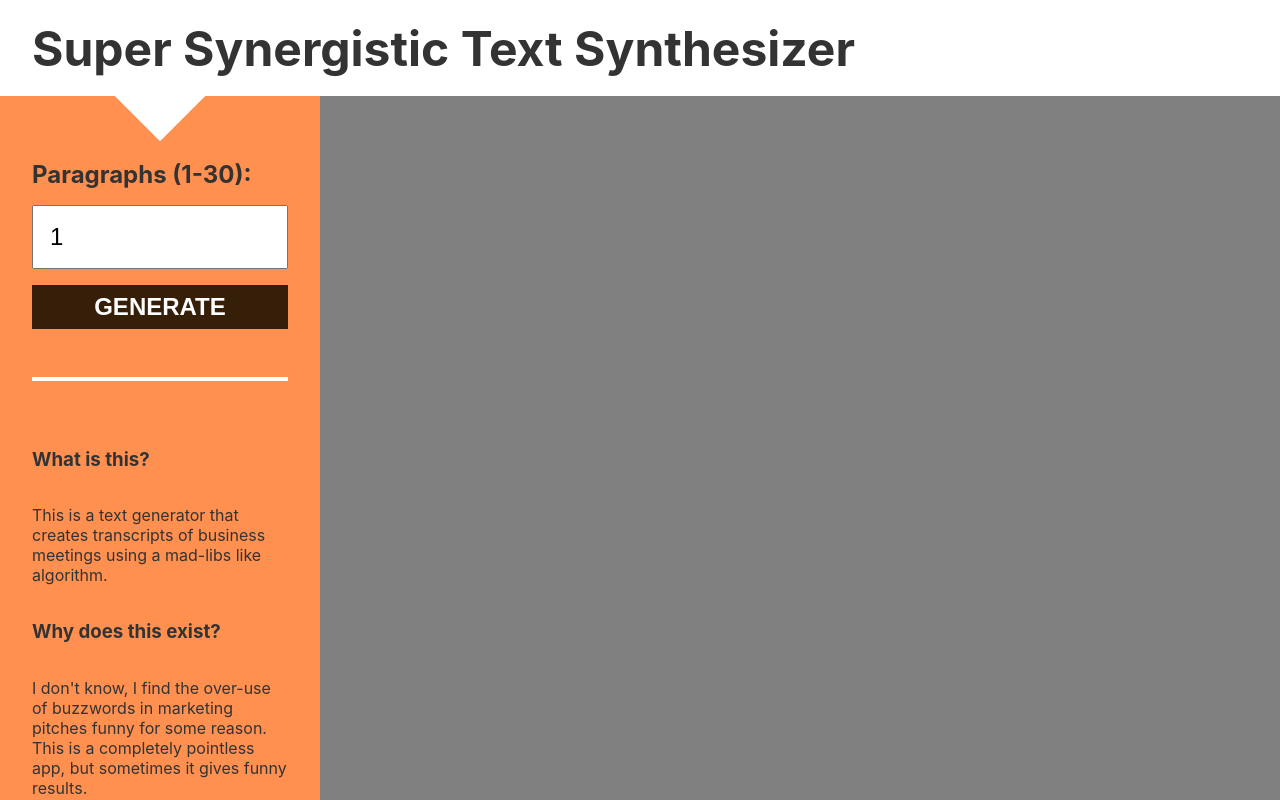
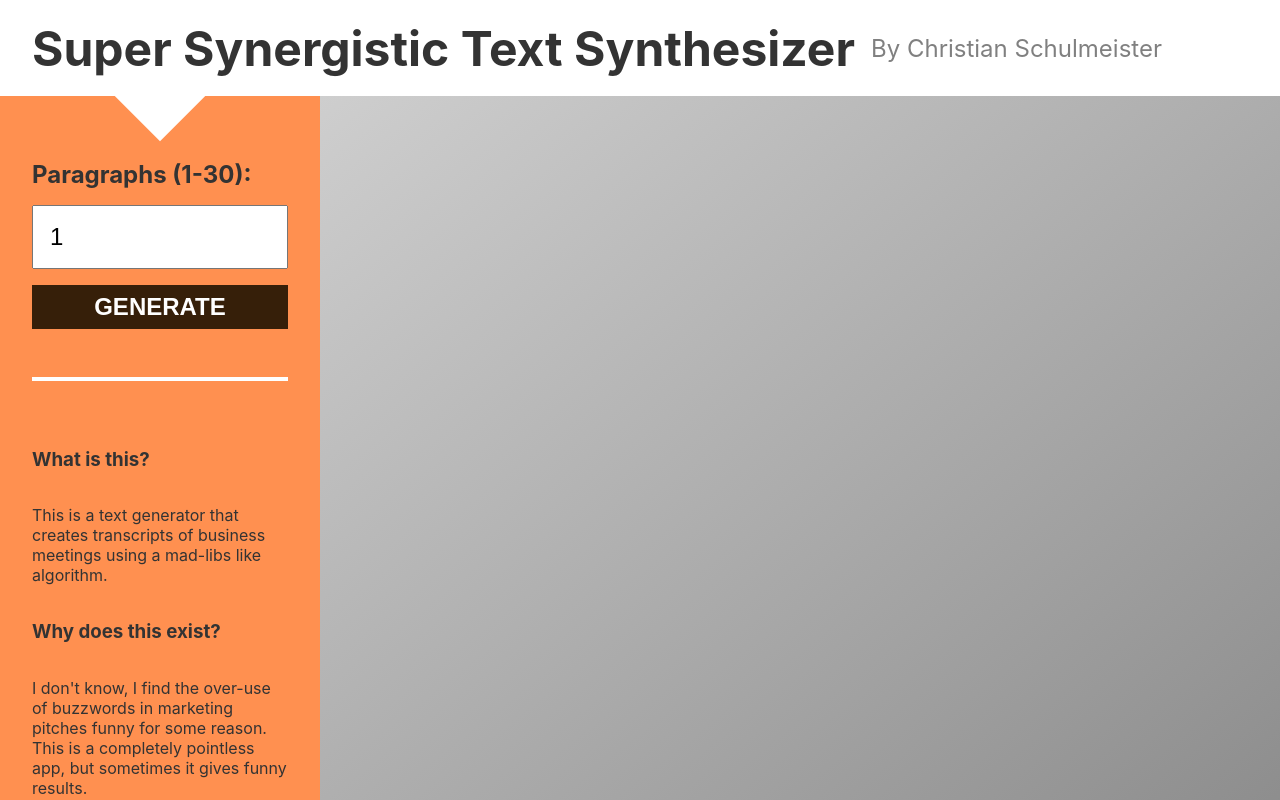
Before and after one commit to CTSchulmeister/SuperSynergisticTextSynthesizer, a React (Create React App) app: page / in a window 1280 px wide. Shown: the top 800 px of the page. Built offline with nearby package versions, Linux system fonts and the light colour scheme.

Commit message:
Updated README

```diff
--- a/src/components/Header.js
+++ b/src/components/Header.js
@@ -4,6 +4,7 @@ const Header = (props) => {
     return (
         <header className="ssts-header">
             <h1 className="ssts-header__app-name">Super Synergistic Text Synthesizer</h1>
+            <span className="ssts-header__author-name">By Christian Schulmeister</span>
         </header>
     );
 }
--- a/src/scss/main.scss
+++ b/src/scss/main.scss
@@ -66,6 +66,12 @@ html, body {
 
         &__app-name {
             font-size: 3rem;
+        }
+
+        &__author-name {
+            font-size: 1.5rem;
+            margin-left: 1rem;
+            color: $gray;
         }
     }
 
@@ -184,7 +190,7 @@ html, body {
 
         padding: 3rem;
 
-        background: $gray;
+        background: linear-gradient(to bottom right, $light-gray, $gray);
 
         &__transcript {
             height: 100%;
```
Also changed, not shown: 1 other file (tests, documents, lock files or other folders).
